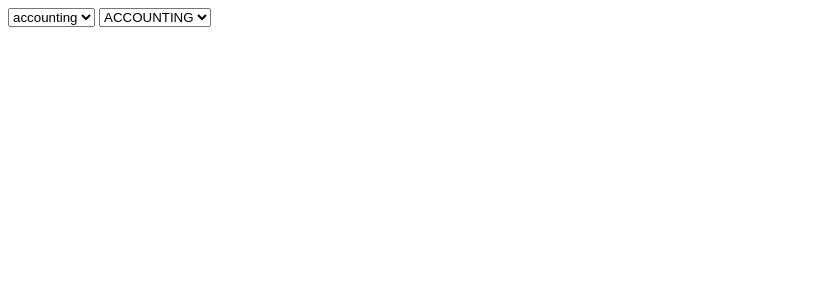
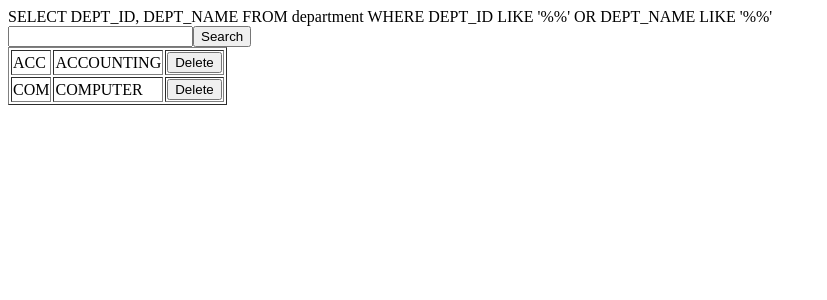
Before and after one commit to kanokwatt/webapp-2020-1, a PHP site: page /department.php in a window 1280 px wide. Shown: the top 300 px of the page, without its empty margins (0-827 px from the left). Run offline with PHP 8.4, Linux system fonts and the light colour scheme; data comes from the database, SQL or seed files in the repository.

Commit message:
Search department

```diff
--- a/department.php
+++ b/department.php
@@ -1,5 +1,11 @@
 <?php
 // department.php
+    // Initial
+    $find = "";
+
+    if (isset($_REQUEST['txtSearch'])) $find = $_REQUEST['txtSearch'];
+
+    //echo $find;
 
 //----------------------------------------------------------------------
 // 1. CONNECT
@@ -17,20 +23,18 @@
         die("Connection failed: " . mysqli_connect_error());
     }
 //----------------------------------------------------------------------
-// 2. SELECT
+// 2. SELECT (SQL)
 //----------------------------------------------------------------------
     $sql = "SELECT DEPT_ID, DEPT_NAME FROM department";
+    $sql = $sql . " WHERE DEPT_ID LIKE '%$find%' OR DEPT_NAME LIKE '%$find%'";
+
+    echo $sql;
 
 
 ?>
 <html>
     <head><title>Department</title></head>
     <body>
-
-        <select>
-            <option value="acc">accounting</option>
-            <option value="com">computer</option>
-        </select>
 
 <?php
 //----------------------------------------------------------------------
@@ -40,12 +44,23 @@
 
     if (mysqli_num_rows($result) > 0) {
         // output data of each row
-        echo "<select>";
+        echo "<form>";
+        echo "<table border='1'>";
+            echo "<input type='text' name='txtSearch'>";
+            echo "<input type='submit' value='Search'>";
+        echo "</form>";
         while($row = mysqli_fetch_assoc($result)) {
-            echo "<option value='".$row["DEPT_ID"]."'>". $row["DEPT_NAME"] ."</option>";
-           // echo '<option value="'.$row['DEPT_ID'].'">'. $row['DEPT_NAME'] .'</option>';
+            echo "<tr>";
+                echo "<td>".$row['DEPT_ID']."</td>";
+                echo "<td>".$row['DEPT_NAME']."</td>";
+                echo "<form action='delete_department.php'>";
+                echo "<td><button>Delete</button></td>";
+                echo "<input type='hidden' name='id' value='" . $row['DEPT_ID'] ."'>";
+                echo "</form>";
+            echo "</tr>";
         }
-        echo "</select>";
+        echo "</table>";
+
     } else {
         echo "0 results";
     }
```
